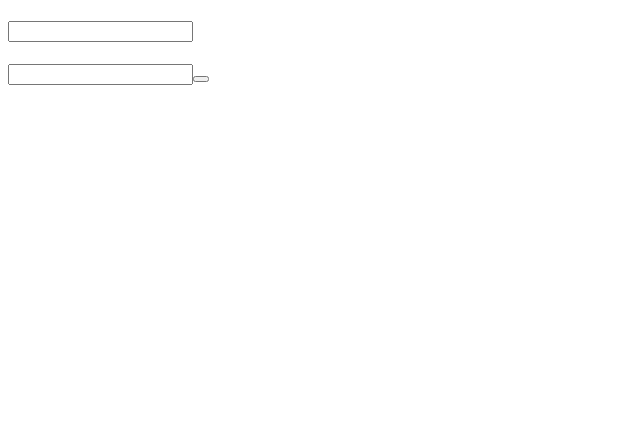
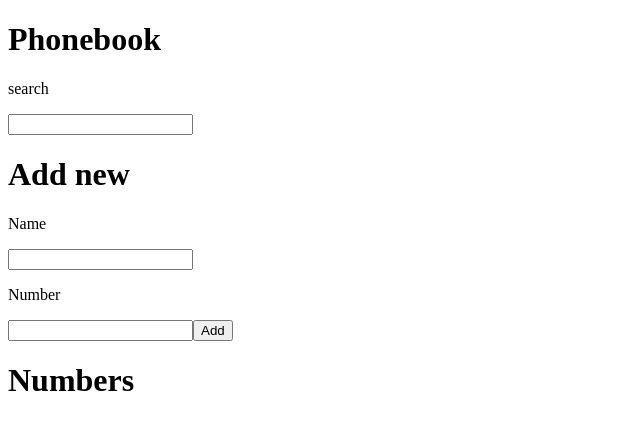
Before and after one commit to bean-123/Puhelinluettelo, a React (Vite) app: page / in a window 1280 px wide. Shown: the top 430 px of the page, without its empty margins (0-640 px from the left). Built offline with nearby package versions, Linux system fonts and the light colour scheme.

Commit message:
Add components to App

```diff
--- a/src/App.jsx
+++ b/src/App.jsx
@@ -33,12 +33,26 @@ const App = () => {
 
   return (
     <>
-      <Header />
-      <Input />
-      <Header />
-      <Input />
-      <Button />
-      <Header />
+      <Header headerText="Phonebook" />
+      <Input inputText="search" />
+      <Header headerText="Add new" />
+      <Input
+        inputText="Name"
+        type="text"
+        onChange={onChange}
+        value={inputText}
+      />
+      <Input
+        inputText="Number"
+        type="text"
+        onChange={onChangeNumber}
+        value={inputNumber}
+      />
+      <Button onClick={handleClick} buttonText="Add" />
+      <Header headerText="Numbers" />
+      {entries.map((entry, index) => (
+        <Names key={index} name={`${entry.name} : ${entry.number}`} />
+      ))}
     </>
   );
 };
```
